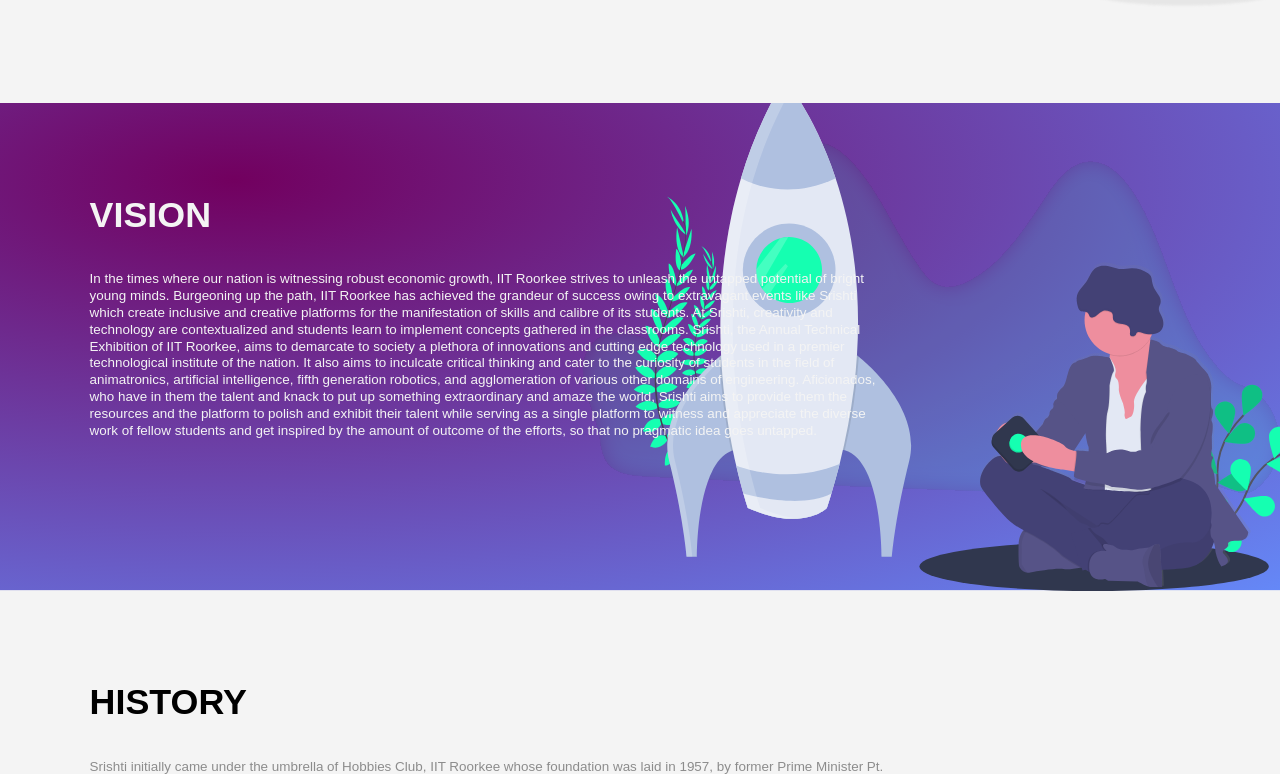
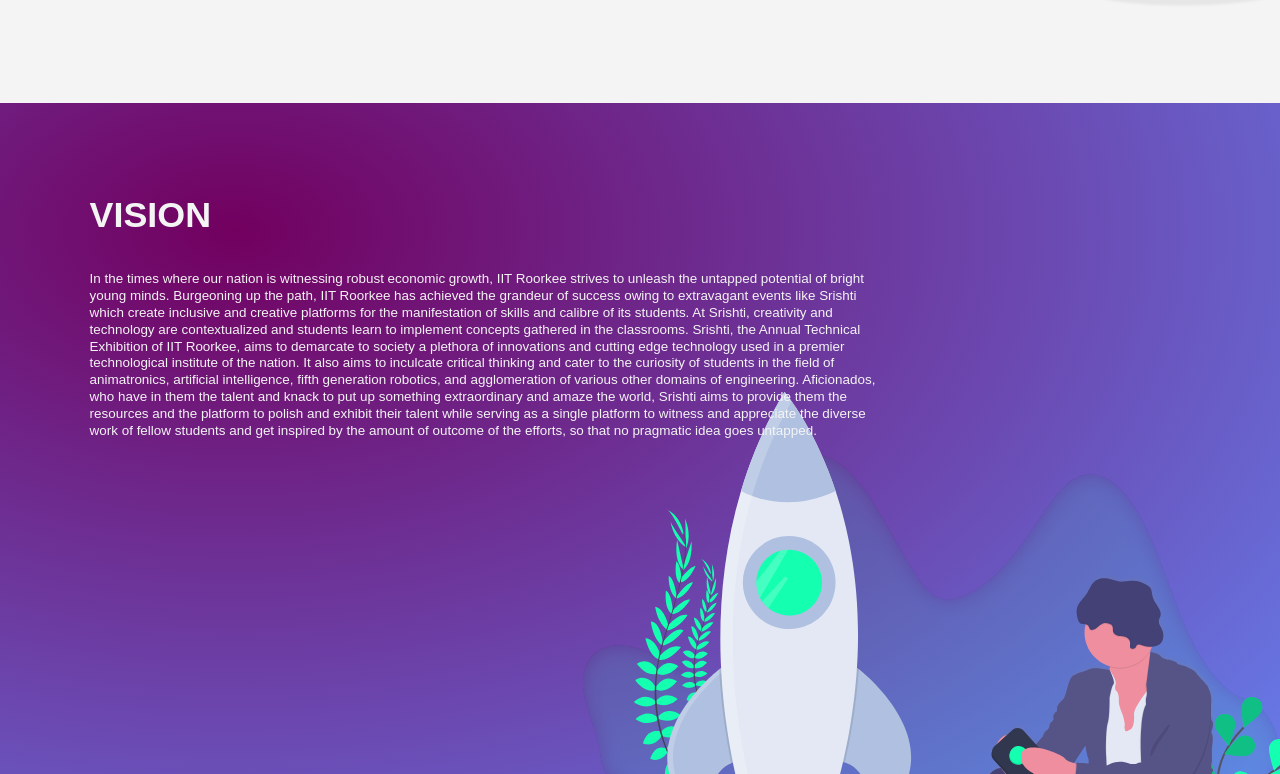
Before and after one commit to rohitjha941/srishti, a React (Create React App) app in the folder frontend/: page /about in a window 1280 px wide. Shown: the part 546-1320 px from the top of the page. Built offline with nearby package versions, Linux system fonts and the light colour scheme; a web font is replaced by a local one.

Commit message:
Full page

```diff
--- a/frontend/src/pages/about/history/history.scss
+++ b/frontend/src/pages/about/history/history.scss
@@ -5,6 +5,7 @@
   padding-right: 43.75rem;
   padding-top: 10rem;
   padding-bottom: 16.875rem;
+  min-height: 100vh;
 }
 
 .vision {
--- a/frontend/src/pages/home/home.jsx
+++ b/frontend/src/pages/home/home.jsx
@@ -26,7 +26,7 @@
 
         <div className="home-testimonial">
           <div>
-            <img src={require("../../static/dean.png")} />
+            <img src={require("../../static/dean.png")} alt = "Desn SRIC" />
             <Text white={true}>
               <b>
                 <center>
@@ -59,8 +59,8 @@
             ut Lorem nisi. Velit pariatur enim minim dolore consequat.
           </div>
 
-          <div  className = "home-stats">
-            <img src  = {require("../../static/stats.png")} alt = "stats"/>
+          <div className="home-stats">
+            <img src={require("../../static/stats.png")} alt="stats" />
           </div>
         </div>
       </div>
```
